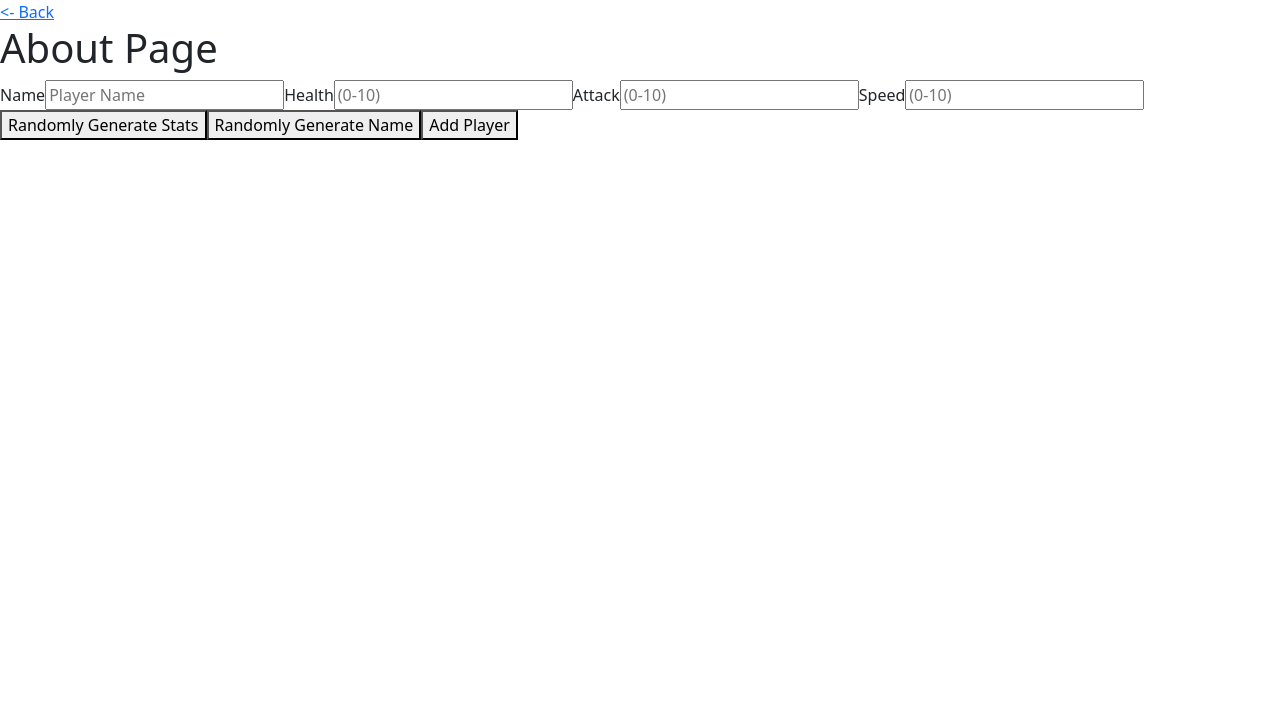
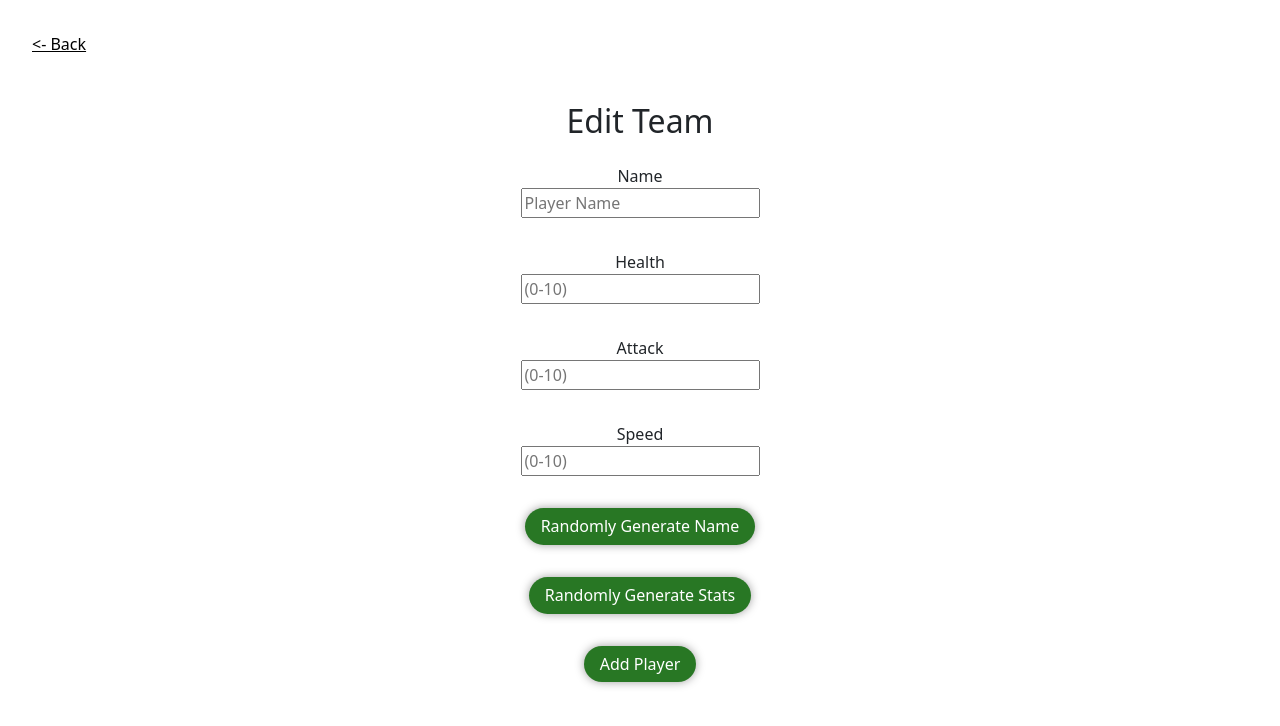
Before and after one commit to nwils000/intermediate-react-practice, a React (Vite) app: page /edit-team in a window 1280 px wide. Shown: the top 726 px of the page. Built offline with nearby package versions, Linux system fonts and the light colour scheme.

Commit message:
added all of the edit team styles

```diff
--- a/src/App.css
+++ b/src/App.css
@@ -13,3 +13,49 @@ body {
 #page-content {
   flex-grow: 2;
 }
+
+.edit-team {
+  display: flex;
+  flex-direction: column;
+  justify-content: center;
+  align-items: center;
+  height: 100vh;
+}
+
+.edit-team a {
+  color: black;
+  position: absolute;
+  top: 2rem;
+  left: 2rem;
+}
+
+.edit-team h1 {
+  font-size: 2rem;
+}
+
+.edit-team label {
+  display: block;
+  margin: 1rem 1rem 0 1rem;
+}
+
+.edit-team input {
+  display: block;
+  margin: 0 1rem 1rem 1rem;
+}
+
+.edit-team button {
+  display: block;
+  margin: 1rem;
+  border: none;
+  background-color: rgb(40, 119, 36);
+  border-radius: 100px;
+  box-shadow: 0px 0px 10px rgba(0, 0, 0, 0.381);
+  transition: 0.35s ease-in-out;
+  padding: 0.4rem 1rem;
+  color: white;
+}
+
+.edit-team button:hover {
+  box-shadow: 0px 0px 15px rgb(45, 119, 41);
+  background-color: rgb(37, 98, 34);
+}
--- a/src/EditTeam.jsx
+++ b/src/EditTeam.jsx
@@ -49,9 +49,9 @@ function EditTeam() {
   }
 
   return (
-    <div>
+    <div className="edit-team">
       <Link to="/">{'<- Back'}</Link>
-      <h1>About Page</h1>
+      <h1>Edit Team</h1>
       <label>Name</label>
       <input
         value={name}
@@ -104,7 +104,6 @@ function EditTeam() {
           }
         }}
       />
-      <button onClick={randomlyGenerateStats}>Randomly Generate Stats</button>
       <button
         onClick={() => {
           console.log('clicked button');
@@ -114,6 +113,7 @@ function EditTeam() {
       >
         Randomly Generate Name
       </button>
+      <button onClick={randomlyGenerateStats}>Randomly Generate Stats</button>
       <button
         onClick={() => {
           console.log(typeof health);
--- a/src/Home.jsx
+++ b/src/Home.jsx
@@ -22,7 +22,7 @@ function Home() {
   }
 
   return (
-    <div>
+    <div className='home'>
       <Link to="/edit-team">Edit Team</Link>
       <h1>Players</h1>
       <ul>{players.map((e) => e)}</ul>
```
